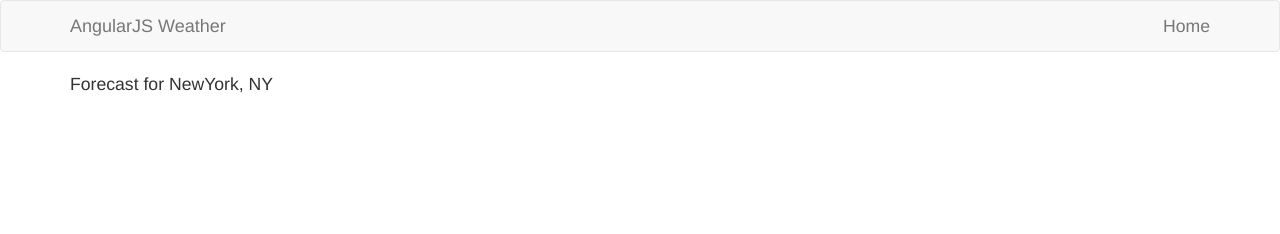
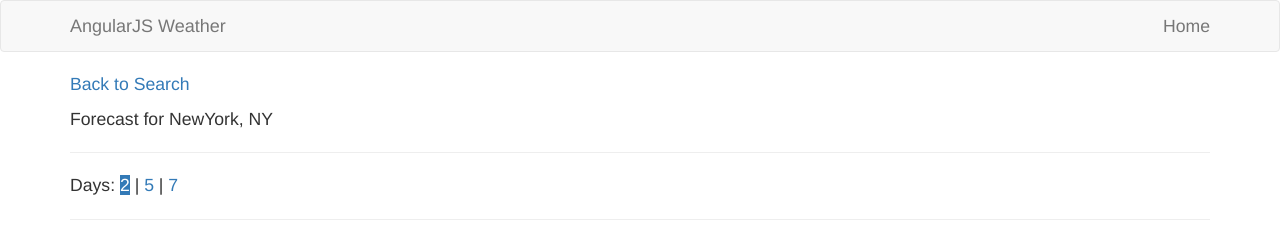
Before and after one commit to aramach8/WeatherForecastSPAArchanaa, a plain HTML site: page index.htm at #!/forecast in a window 1280 px wide. Drawn offline with nearby package versions, Linux system fonts and the light colour scheme; some packages are replaced by stand-ins of ours; some icons are missing.

Commit message:
choiceForNumOfDaysOfForecastAdded

```diff
--- a/app.js
+++ b/app.js
@@ -45,7 +45,7 @@
 
     $scope.city = forecastService.city;
 
-    $scope.days = $routeParams.days || 2;
+    $scope.days = $routeParams.days || '2';
 
     $scope.weatherAPI =
         $resource("http://api.openweathermap.org/data/2.5/forecast/daily?APPID=dcf1e9dff98a4e1a205c41f2b5ba4594", {
--- a/pages/forecast.html
+++ b/pages/forecast.html
@@ -1,11 +1,21 @@
+<p>
+    <a href="#/">Back to Search</a>
+</p>
+
 Forecast for {{ city }}
+
+<hr />
+Days: <a href="#forecast/2" ng-class="{ 'bg-primary': days === '2' }">2</a> |
+      <a href="#forecast/5" ng-class="{ 'bg-primary': days === '5' }">5</a> |
+      <a href="#forecast/7" ng-class="{ 'bg-primary': days === '7' }">7</a>
+<hr />
 
 <div ng-repeat="w in weatherResult.list">
     <div class="row">
         <div class="col-md-12">
             <div class="panel panel-default">
                 <div class="panel-heading">
-                    <h3 class="panel-title">{{ convertDate(w.dt) | date: 'MMM d, y' }}</h3>
+                    <h3 class="panel-title">{{ convertDate(w.dt) | date: 'MMM d, y - EEEE' }}</h3>
                 </div>
                 <div class="panel-body">
                     Daytime temperature: {{ convertToFahrenheit(w.temp.day) }}
```
